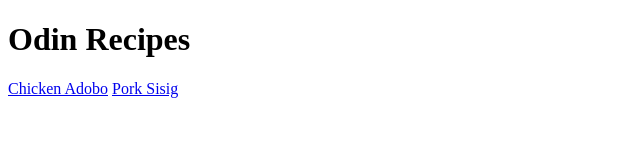
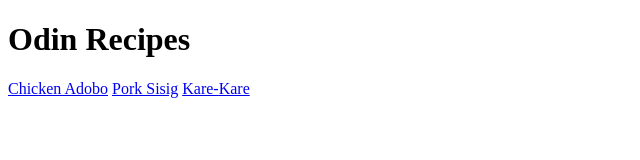
Before and after one commit to Mnsrvs/odin-recipes, a plain HTML site: page index.html in a window 1280 px wide. Shown: the full height of the page, 0-640 px from the left. Drawn offline with Linux system fonts and the light colour scheme.

Commit message:
Add another <a> link

```diff
--- a/index.html
+++ b/index.html
@@ -12,6 +12,7 @@
   <h1>Odin Recipes</h1>
   <a href="./recipes/chicken-adobo.html">Chicken Adobo</a>
   <a href="./recipes/pork-sisig.html">Pork Sisig</a>
+  <a href="./recipes/kare-kare.html">Kare-Kare</a>
 </body>
 
 </html>
```
